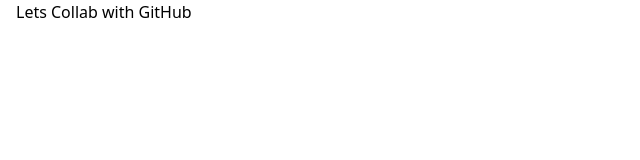
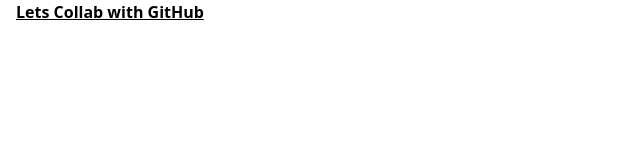
Before and after one commit to fiona963/MDIA-4590-DEMO, a plain HTML site: page index.html in a window 1280 px wide. Shown: the whole page, without its empty margins (0-640 px from the left). Drawn offline with nearby package versions, Linux system fonts and the light colour scheme.

Commit message:
header
header

```diff
--- a/index.html
+++ b/index.html
@@ -5,9 +5,9 @@
     <title>Document</title>
     <script src="https://cdn.tailwindcss.com"></script>
     </head>
-    <body>
+    <header>
        <div class="container px-4 mx-auto">
-            <h1>Lets Collab with GitHub</h1>
+            <h1 class="text xl font-bold underline">Lets Collab with GitHub</h1>
        </div>
-    </body>
+    </header>
 </html>
```
